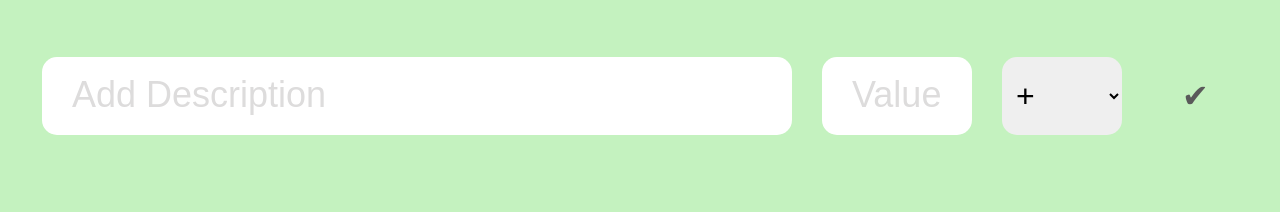
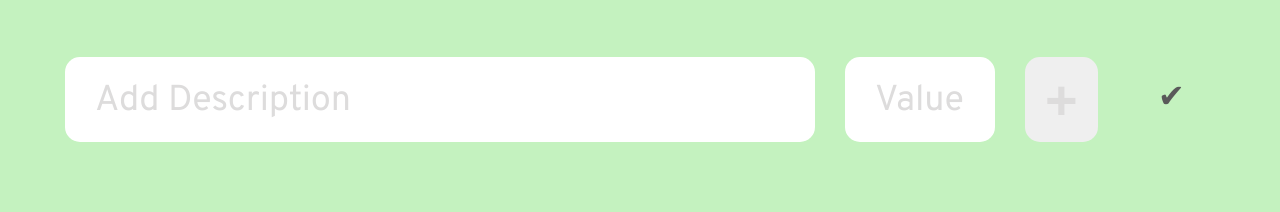
Before and after one commit to RyukioMiyamoto/finance-tracker, a plain HTML site: page index.html in a window 1280 px wide. Shown: the part 145-357 px from the top of the page. Drawn offline with Linux system fonts and the light colour scheme.

Commit message:
Made styling closer to original design.

```diff
--- a/style.css
+++ b/style.css
@@ -73,6 +73,7 @@ body {
 .balance-negative {
   color: var(--expense);
 }
+
 #entries-form,
 #entries-container {
   display: flex;
@@ -83,6 +84,7 @@ body {
 }
 
 #entries-form input::placeholder {
+  font-family: "Overpass", sans-serif;
   font-size: 2.25rem;
   color: var(--placeholder);
 }
@@ -92,6 +94,7 @@ body {
 #entries-form button {
   display: flex;
   max-width: 100%;
+  min-height: 85px;
   place-content: center;
   padding: 20px 30px;
 
@@ -121,8 +124,13 @@ input#form-value {
 }
 
 select#form-type {
-  width: 120px;
-  padding: 5px 10px;
+  -webkit-appearance: none;
+  -moz-appearance: none;
+
+  color: var(--placeholder);
+  font-size: 3.5rem;
+  font-weight: 700;
+  padding: 0 20px;
   animation: flipY 1.6s forwards;
 }
 
```
